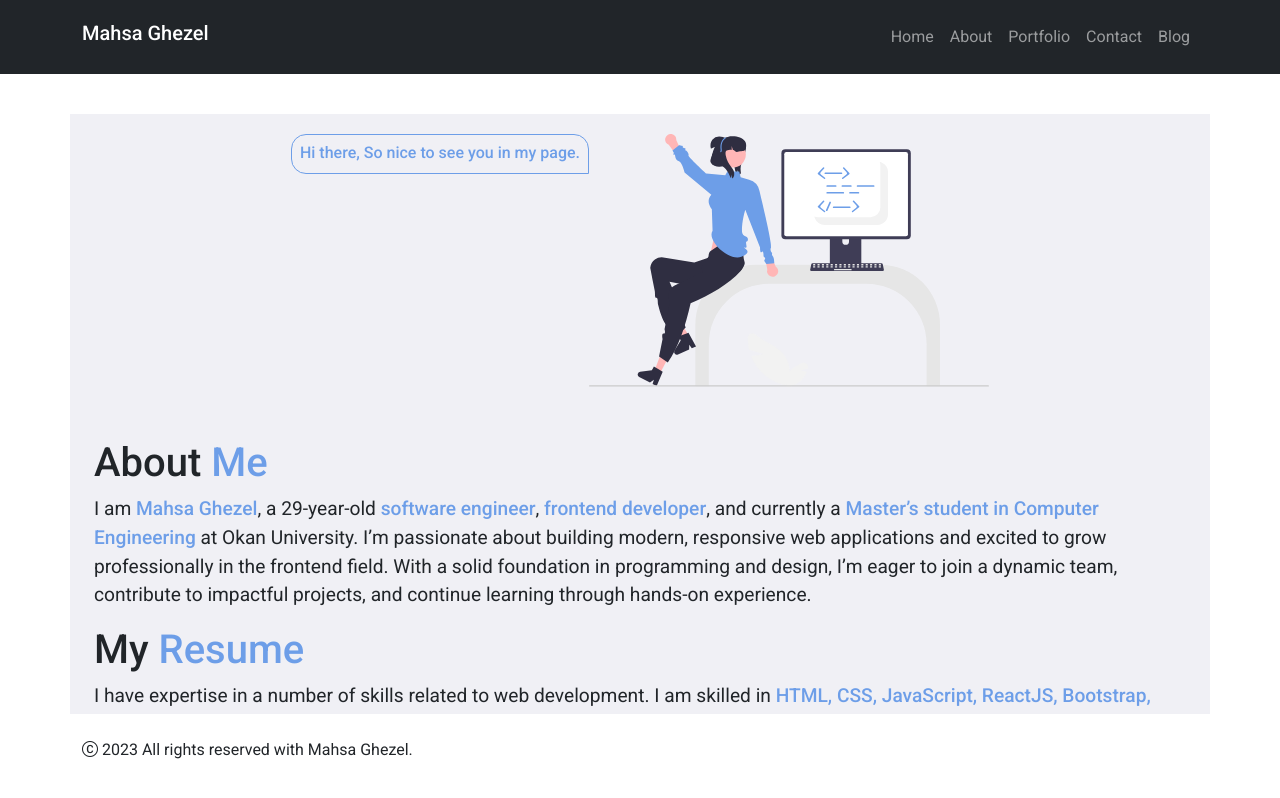
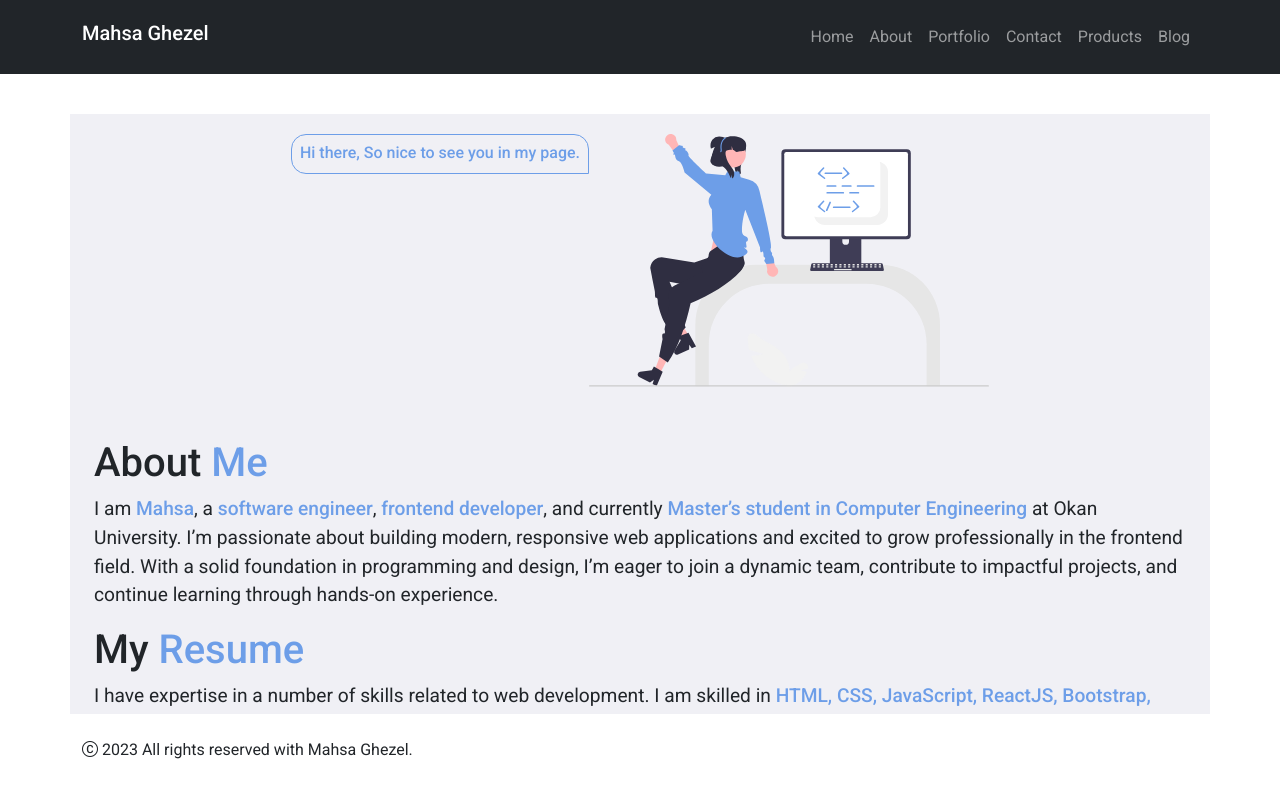
Before and after one commit to ghezel1995/ghezel1995.github.io, a React (Create React App) app: page /about in a window 1280 px wide. Built offline with nearby package versions, Linux system fonts and the light colour scheme.

Commit message:
added products page

```diff
--- a/src/App.js
+++ b/src/App.js
@@ -7,6 +7,7 @@ import Contact from './Components/Pages/Contact';
 import Blog from './Components/Pages/Blog';
 import Layout from './Components/Pages/Layout';
 import { Posts } from './Components/BlogPages/Posts';
+import Products from './Components/Pages/Products';
 
 function App() {
   return (
@@ -18,6 +19,7 @@ function App() {
           <Route path='portfolio' element={<Portfolio />} />
           <Route path='contact' element={<Contact />} />
           <Route path='blog' element={<Blog />} />
+          <Route path='products' element={<Products />} />
           <Route
             path='post/:id'
             element={ <Posts />}
--- a/src/Components/Pages/About.jsx
+++ b/src/Components/Pages/About.jsx
@@ -20,9 +20,9 @@ export default function About() {
           About <span className='span'>Me</span>
         </h1>
         <p className='about-p'>
-          I am <span className='qoute'>Mahsa Ghezel</span>, a 29-year-old{' '}
+          I am <span className='qoute'>Mahsa</span>, a{' '}
           <span className='qoute'>software engineer</span>,{' '}
-          <span className='qoute'>frontend developer</span>, and currently a{' '}
+          <span className='qoute'>frontend developer</span>, and currently {' '}
           <span className='qoute'>
             Master’s student in Computer Engineering
           </span>{' '}
--- /dev/null
+++ b/src/Components/Pages/Products.jsx
@@ -0,0 +1,9 @@
+export default function Products() {
+  return (
+    <div className="maincontainer-sm row">
+      <div className="col home-body">
+        <h1>Coming soon!</h1>
+      </div>
+    </div>
+  );
+}
--- a/src/Components/UI/Navbar.js
+++ b/src/Components/UI/Navbar.js
@@ -18,19 +18,34 @@ export default function Navbar() {
           <div className='collapse navbar-collapse' id='navmenu'>
             <ul className='navbar-nav ms-auto'>
               <li className='nav-item'>
-                <Link to='/' className='nav-link'>Home</Link>
+                <Link to='/' className='nav-link'>
+                  Home
+                </Link>
               </li>
               <li className='nav-item'>
-                <Link to='about' className='nav-link'>About</Link>
+                <Link to='about' className='nav-link'>
+                  About
+                </Link>
               </li>
               <li className='nav-item'>
-                <Link to='portfolio' className='nav-link'>Portfolio</Link>
+                <Link to='portfolio' className='nav-link'>
+                  Portfolio
+                </Link>
               </li>
               <li className='nav-item'>
-                <Link to='contact' className='nav-link'>Contact</Link>
+                <Link to='contact' className='nav-link'>
+                  Contact
+                </Link>
               </li>
               <li className='nav-item'>
-                <Link to='blog' className='nav-link'>Blog</Link>
+                <Link to='products' className='nav-link'>
+                  Products
+                </Link>
+              </li>
+              <li className='nav-item'>
+                <Link to='blog' className='nav-link'>
+                  Blog
+                </Link>
               </li>
             </ul>
           </div>
```
